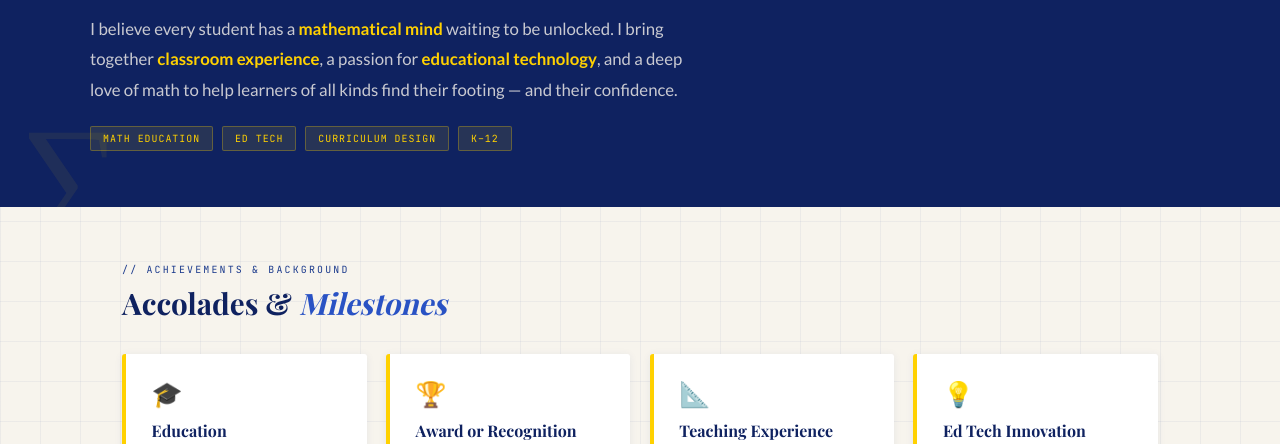
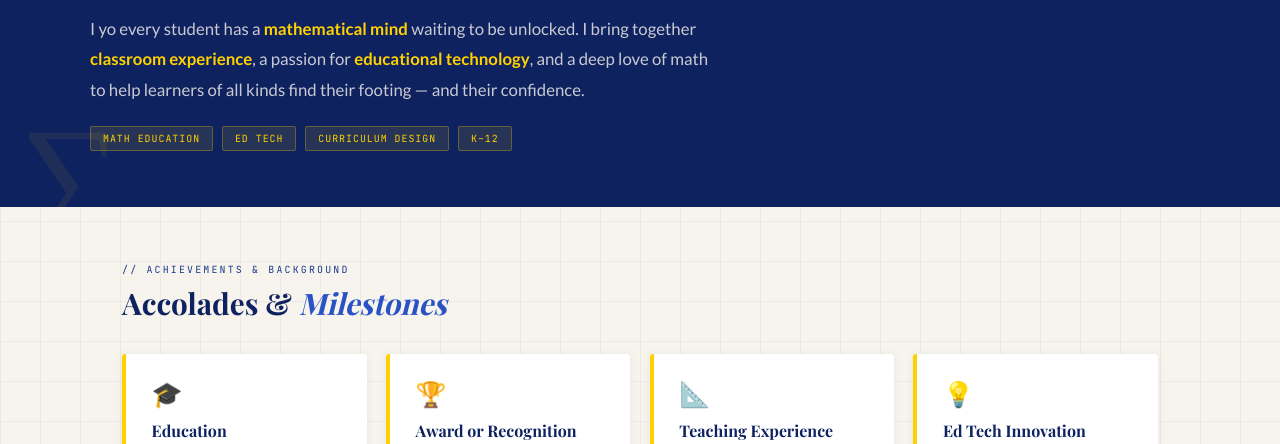
Before and after one commit to jakeanna980/portfolio, a plain HTML site: page index.html in a window 1280 px wide. Shown: the part 299-743 px from the top of the page. Drawn offline with nearby package versions, Linux system fonts and the light colour scheme; a web font is replaced by a local one.

Commit message:
Update index.html

```diff
--- a/index.html
+++ b/index.html
@@ -439,7 +439,7 @@ footer .yl { color: var(--yellow); }
       <h1 class="page-title">Hello, I'm<br><em>[Your Name].</em></h1>
       <div class="hero-bio-wrap">
         <p class="hero-bio">
-          I believe every student has a <strong>mathematical mind</strong> waiting to be unlocked. I bring together <strong>classroom experience</strong>, a passion for <strong>educational technology</strong>, and a deep love of math to help learners of all kinds find their footing — and their confidence.
+          I yo every student has a <strong>mathematical mind</strong> waiting to be unlocked. I bring together <strong>classroom experience</strong>, a passion for <strong>educational technology</strong>, and a deep love of math to help learners of all kinds find their footing — and their confidence.
         </p>
         <div class="chips">
           <span class="chip">Math Education</span>
```
